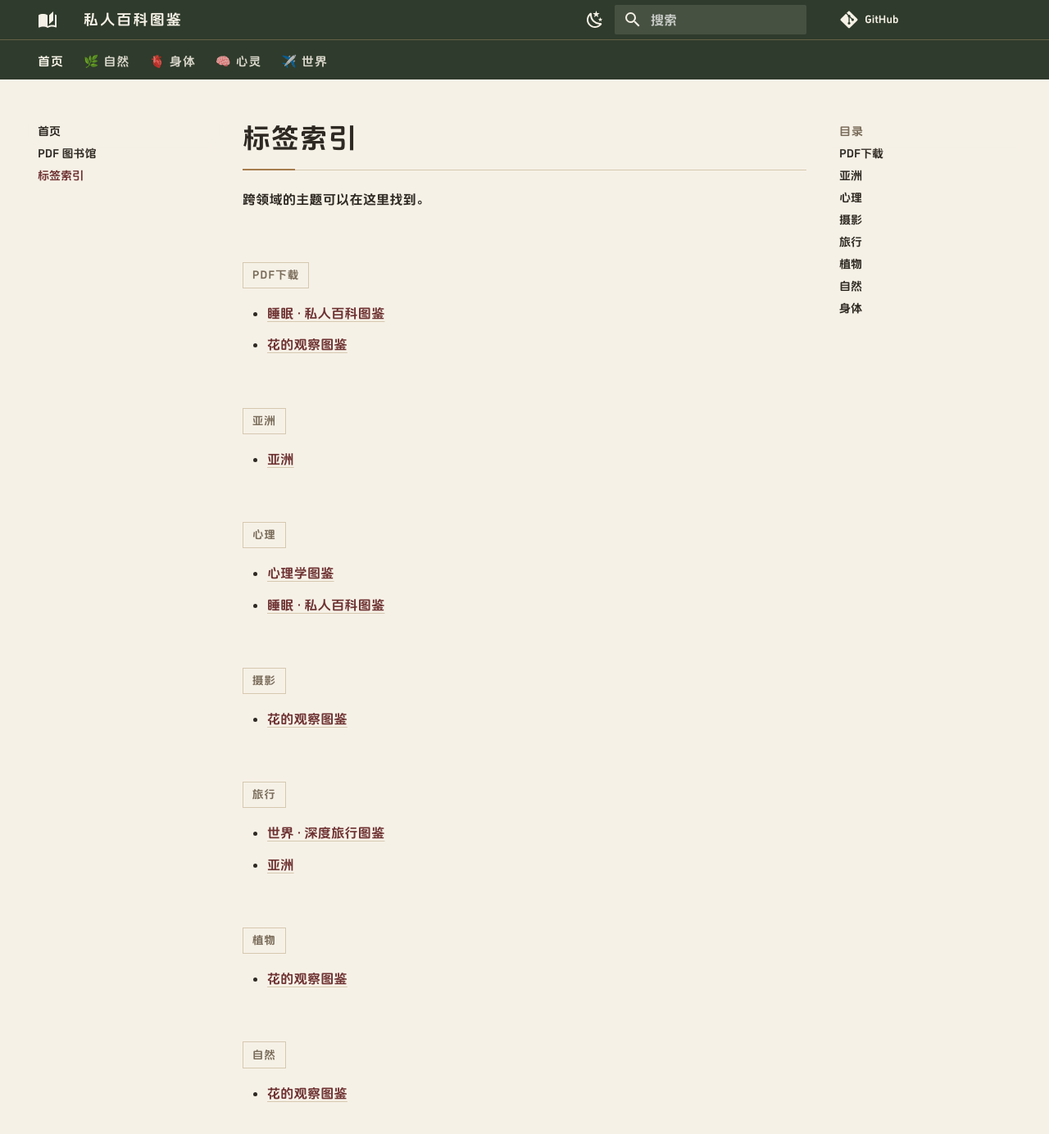
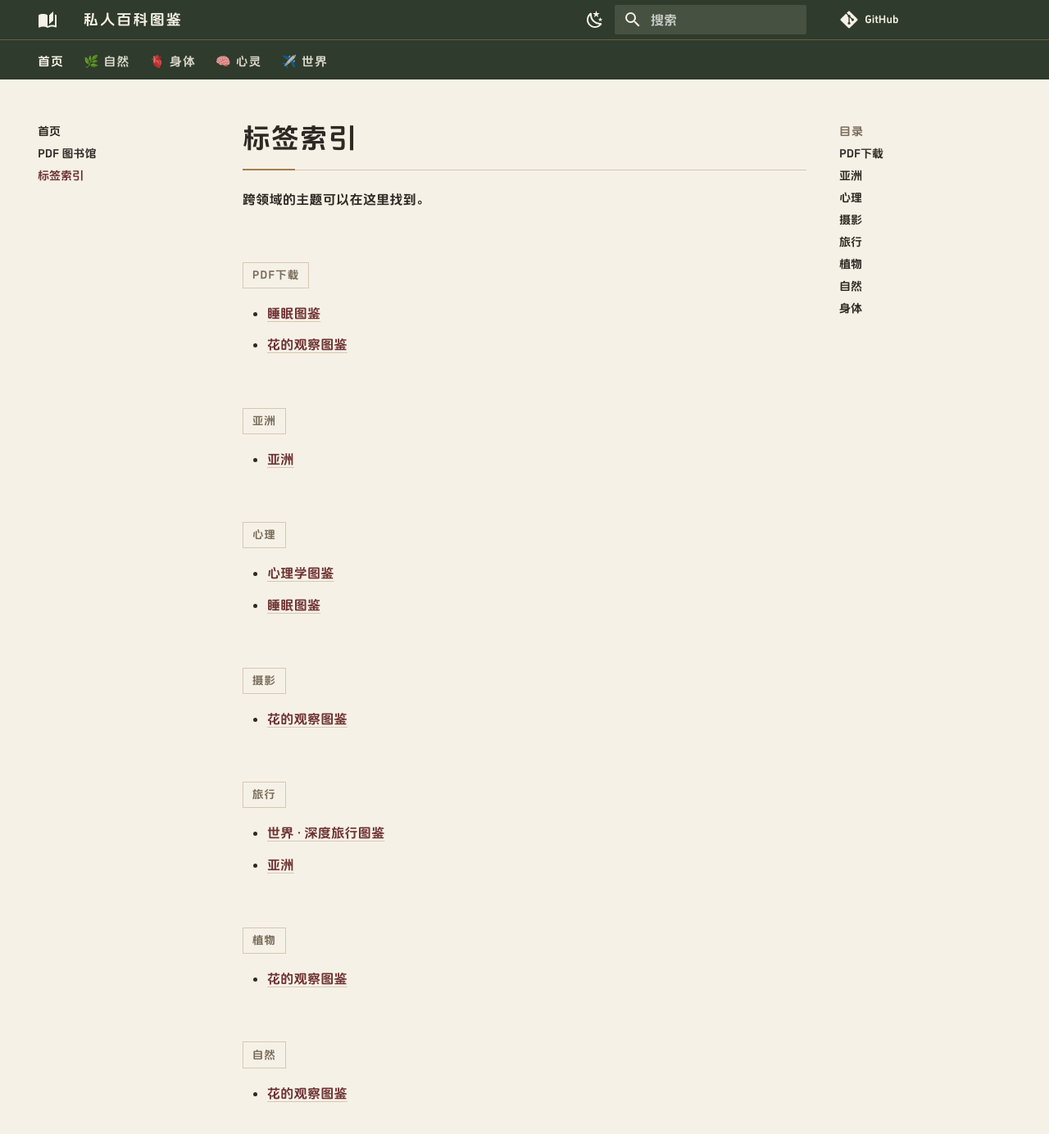
Before and after one commit to littlesharkw/private-encyclopedias, an MkDocs documentation site: the page built from docs/tags.md, in a window 1280 px wide and 1400 px high. Shown: the top 1384 px of the window at 82% size. Built offline with MkDocs 1.6.1 and Material for MkDocs 9.7.7, drawn with Linux system fonts in a browser that asks for light colours; comment, search, counter and statistics services are not loaded; some of the changed lines change nothing that is shown.

Commit message:
Add files via upload

```diff
--- a/mkdocs.yml
+++ b/mkdocs.yml
@@ -63,7 +63,7 @@
 
 validation:
   nav:
-    omitted_files: ignore      # 正文页面由 Master Index 链接，无需逐页写入 nav
+    omitted_files: ignore
 
 nav:
   - 首页:
@@ -73,9 +73,7 @@
   - 🌿 自然:
     - 花的观察图鉴: nature/flowers/index.md
   - 🫀 身体:
-    - 睡眠图鉴:
-      - body/sleep/index.md
-      - Master Index: body/sleep/master-index.md
+    - 睡眠图鉴: body/sleep/index.md
   - 🧠 心灵:
     - 心理学图鉴: mind/psychology/index.md
   - ✈️ 世界:
```
